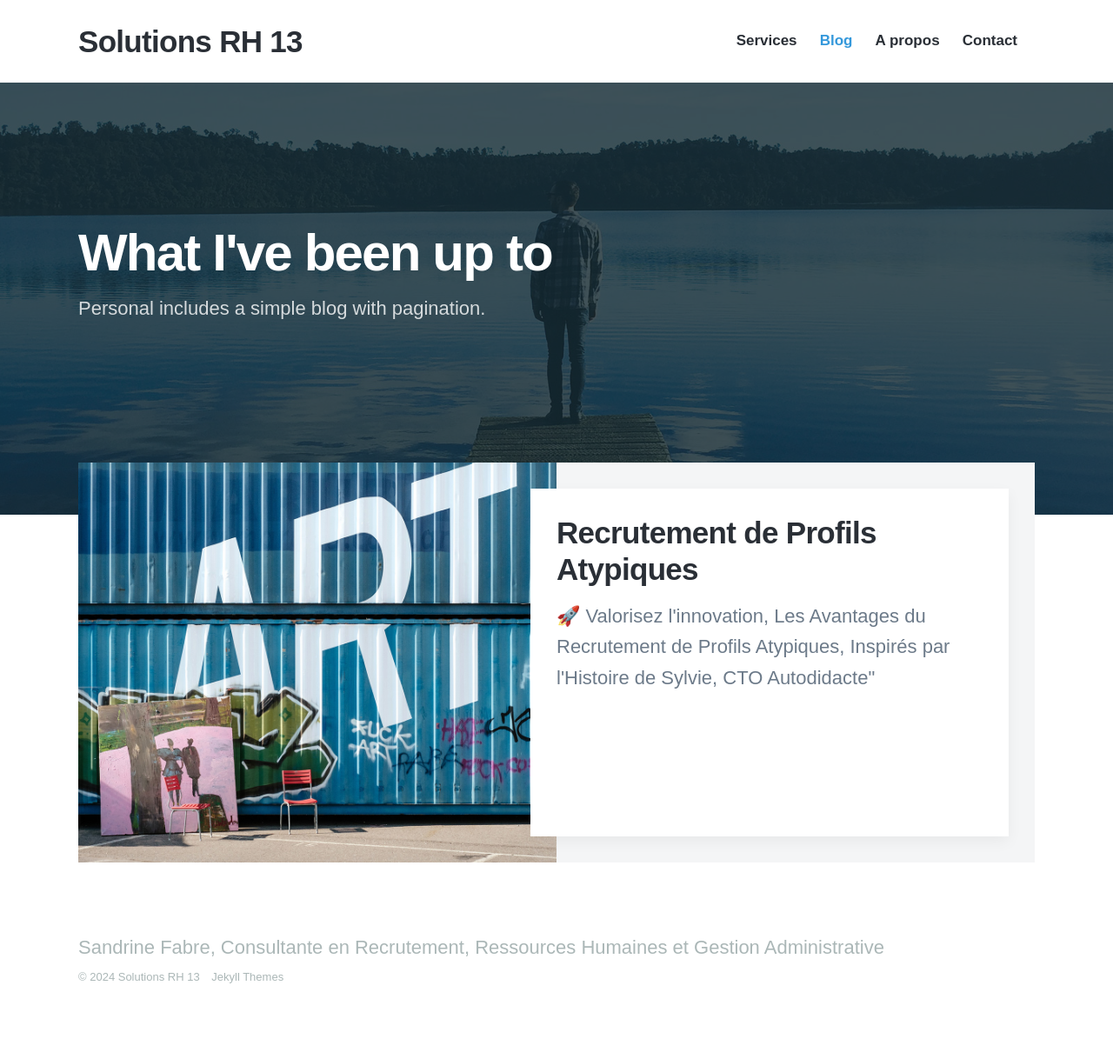
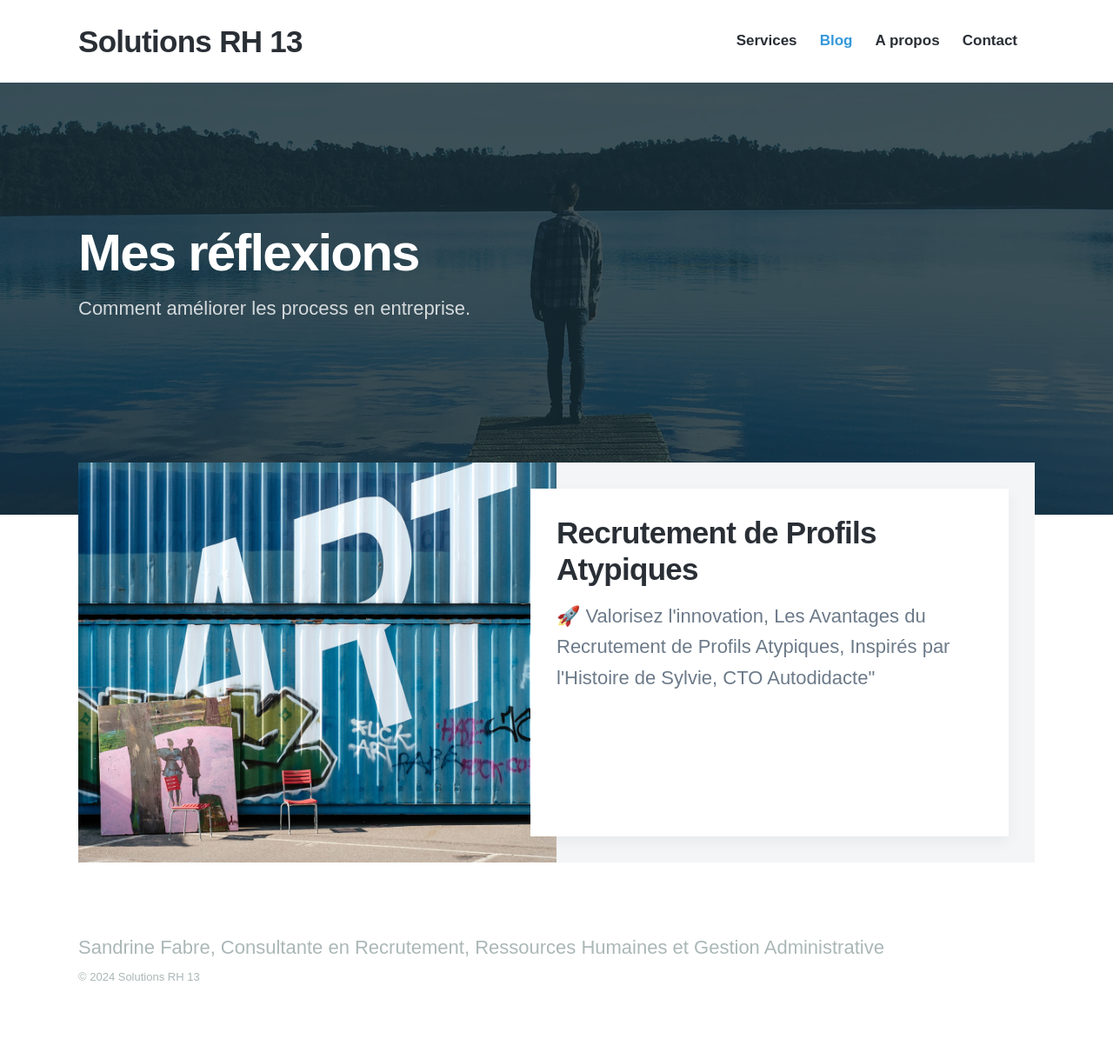
Before and after one commit to jeyries/solutionsrh13, a Jekyll site: the page built from blog/index.html, in a window 1280 px wide. Shown: the whole page at 87% size. Built offline with Jekyll 4.4.1, drawn with Linux system fonts in a browser that asks for light colours; nearby versions of some CDN libraries; some web fonts are replaced; the list of posts is cut into pages by our own code.

Commit message:
fix text

```diff
--- a/_includes/footer.html
+++ b/_includes/footer.html
@@ -6,7 +6,6 @@
 
 		<div class="footer__copyright">
 			<span>© {{ 'now' | date: "%Y" }} {{ site.data.settings.basic_settings.site_title }}</span>
-			<a href="https://jekyllthemes.io" target="_blank">Jekyll Themes</a>
 		</div>
 
 		{% include socials.html %}
--- a/blog/index.html
+++ b/blog/index.html
@@ -1,7 +1,7 @@
 ---
 layout: default
 title: Blog
-description: Personal includes a simple blog with pagination.
+description: Comment améliorer les process en entreprise.
 featured_image: /images/demo/blog.jpg
 ---
 
@@ -13,8 +13,8 @@ featured_image: /images/demo/blog.jpg
 
 	<div class="wrap">
 
-		<h1>What I've been up to</h1>
-		<p>Personal includes a simple blog with pagination.</p>
+		<h1>Mes réflexions</h1>
+		<p>Comment améliorer les process en entreprise.</p>
 
 	</div>
 
```
Also changed, not shown: _pages/about.md (+1 -1 lines).
